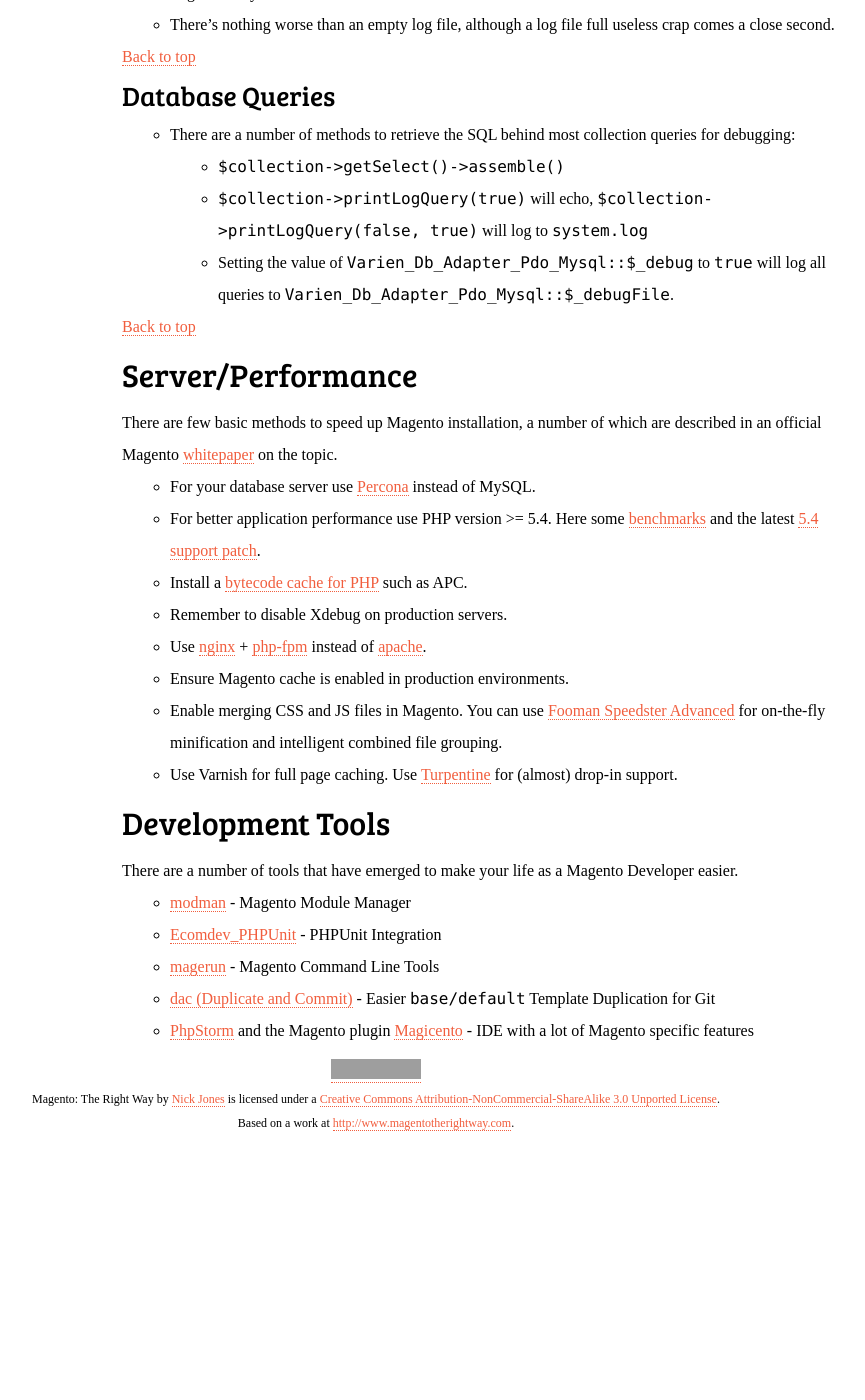
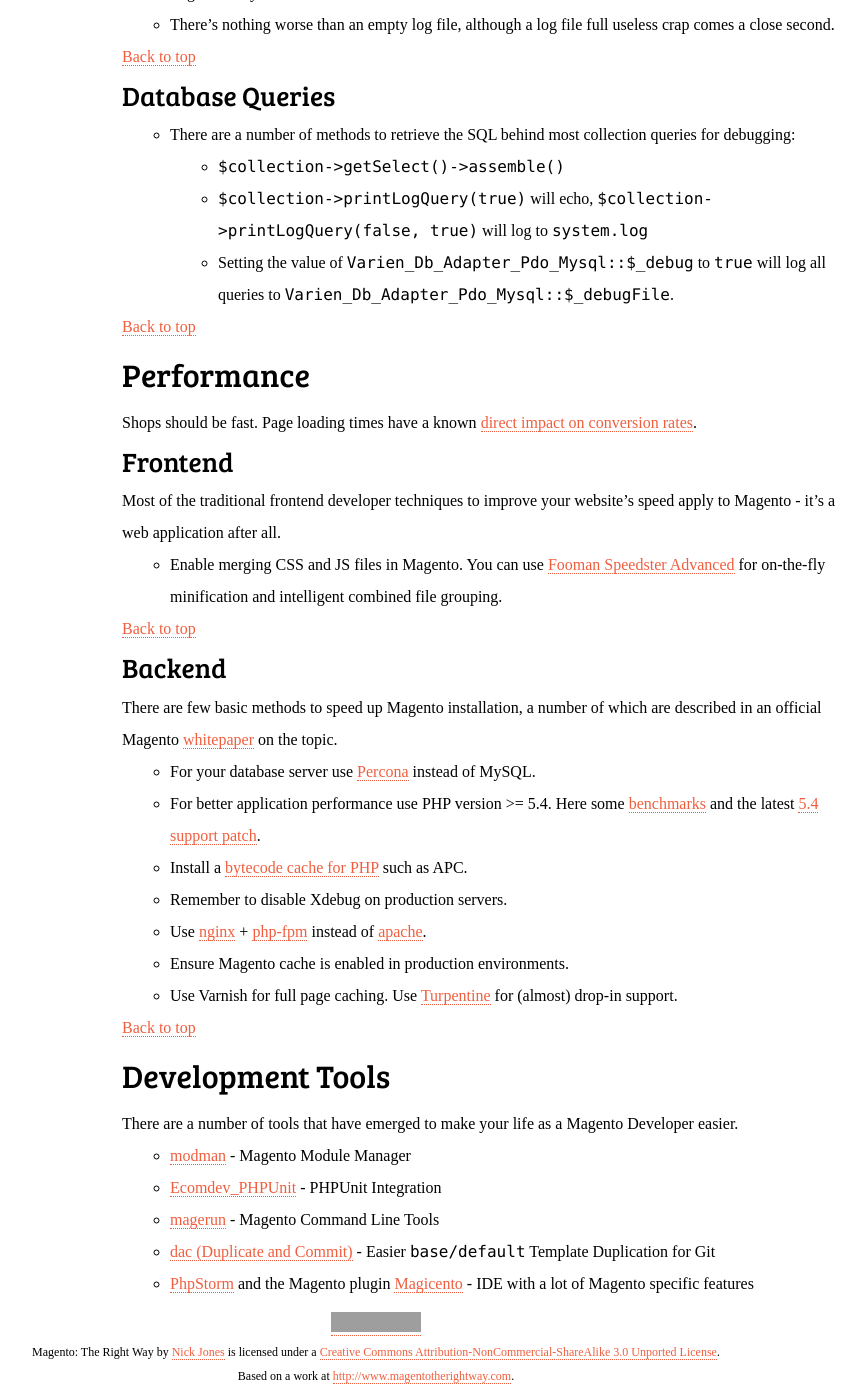
Before and after one commit to punkstar/magentotherightway.com, a Jekyll site: the page built from index.html, in a window 1280 px wide and 1400 px high, scrolled down 3113 px. Shown: the whole window, without its empty margins (264-1129 px from the left). Built offline with Jekyll 4.4.1, drawn with Linux system fonts in a browser that asks for light colours; some web fonts are replaced; Markdown is read by kramdown in place of the engine named in the settings; before the commit the page ends 4260 px from its top, so only the background shows below that; some of the changed text lies outside the part shown; grey boxes are pictures that could not be loaded.

Commit message:
Split performance out to frontend and backend

```diff
--- /dev/null
+++ b/_posts/05-01-01-Performance.md
@@ -0,0 +1,6 @@
+---
+title: Performance
+permalink: performance
+---
+
+Shops should be fast.  Page loading times have a known [direct impact on conversion rates](http://blog.kissmetrics.com/loading-time/).
--- /dev/null
+++ b/_posts/05-02-01-FrontendPerformance.md
@@ -0,0 +1,9 @@
+---
+title: Frontend
+permalink: frontend-performance
+isChild: true
+---
+
+Most of the traditional frontend developer techniques to improve your website's speed apply to Magento - it's a web application after all.
+
+* Enable merging CSS and JS files in Magento. You can use [Fooman Speedster Advanced](http://www.magentocommerce.com/magento-connect/fooman-speedster-advanced.html) for on-the-fly minification and intelligent combined file grouping.
```
Also changed, not shown: _posts/05-03-01-BackendPerformance.md (renamed from _posts/05-01-01-ServerPerformance.md, +3 -3 lines).
